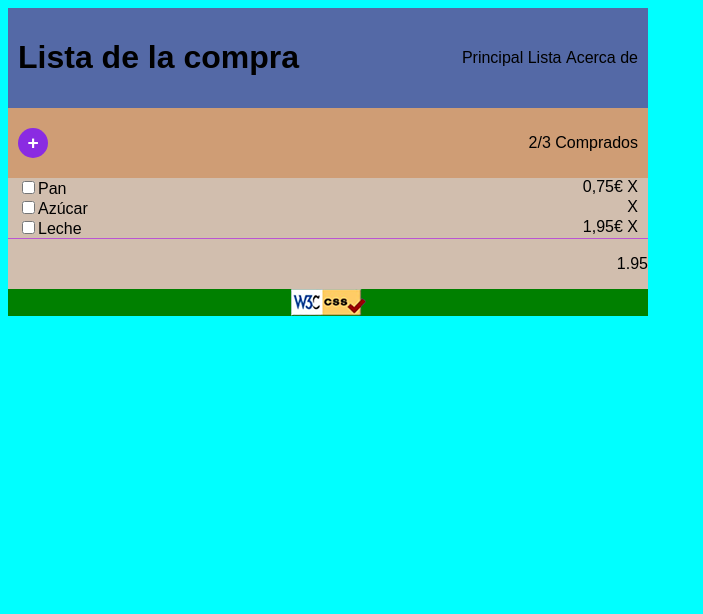
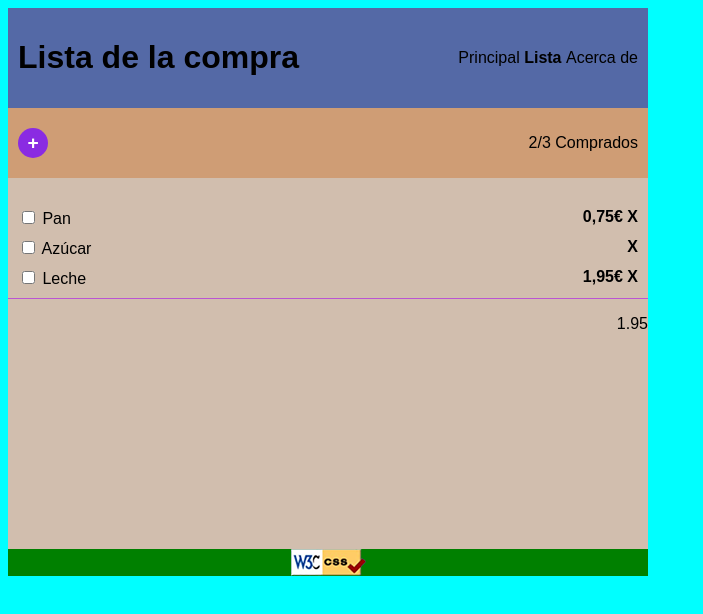
Before and after one commit to rocioRichi/202301-W1-CH3-Rocio-Ricciardiello, a website: page index.html in a window 1280 px wide. Shown: the whole page, without its empty margins (0-703 px from the left). Drawn offline with Linux system fonts and the light colour scheme.

Commit message:
get Lista word in bold

```diff
--- a/css/styles.css
+++ b/css/styles.css
@@ -5,6 +5,7 @@ body {
   background-color: aqua;
   width: 50%;
   font-family: Arial, Helvetica, sans-serif;
+  font-size: medium;
 }
 h1 {
   font-family: Arial, Helvetica, sans-serif;
@@ -15,9 +16,7 @@ ul {
   margin: 0;
   padding: 0;
 }
-li {
-  font-family: Arial, Helvetica, sans-serif;
-}
+
 header {
   display: flex;
   justify-content: space-between;
@@ -47,6 +46,7 @@ nav {
 main {
   background-color: #d1beae;
   border-bottom: 1px solid mediumorchid;
+  padding-top: 30px;
 }
 footer {
   display: flex;
@@ -65,9 +65,21 @@ header > ul > li {
   display: flex;
   display: inline;
 }
+
+header > ul > span > li {
+  display: flex;
+  display: inline;
+}
 article {
   display: flex;
   justify-content: space-between;
   padding-left: 10px;
   padding-right: 10px;
+  padding-bottom: 10px;
 }
+span {
+  font-weight: bold;
+}
+section {
+  padding-bottom: 200px;
+}
--- a/index.html
+++ b/index.html
@@ -16,7 +16,10 @@
 
     <ul>
       <li>Principal</li>
-      <li>Lista</li>
+
+      <span>
+        <li>Lista </li>
+      </span>
       <li>Acerca de </li>
 
     </ul>
@@ -31,9 +34,9 @@
   <main>
 
 
-    <article><label><input type="checkbox" name="" id="">Pan</label> <span>0,75€ X</span></article>
-    <article><label><input type="checkbox" name="" id="">Azúcar</label> <span> X</span></article>
-    <article><label><input type="checkbox" name="" id="">Leche</label> <span>1,95€ X</span></article>
+    <article><label><input type="checkbox" name="" id=""> Pan</label> <span>0,75€ X</span></article>
+    <article><label><input type="checkbox" name="" id=""> Azúcar</label> <span> X</span></article>
+    <article><label><input type="checkbox" name="" id=""> Leche</label> <span>1,95€ X</span></article>
 
 
   </main>
```
